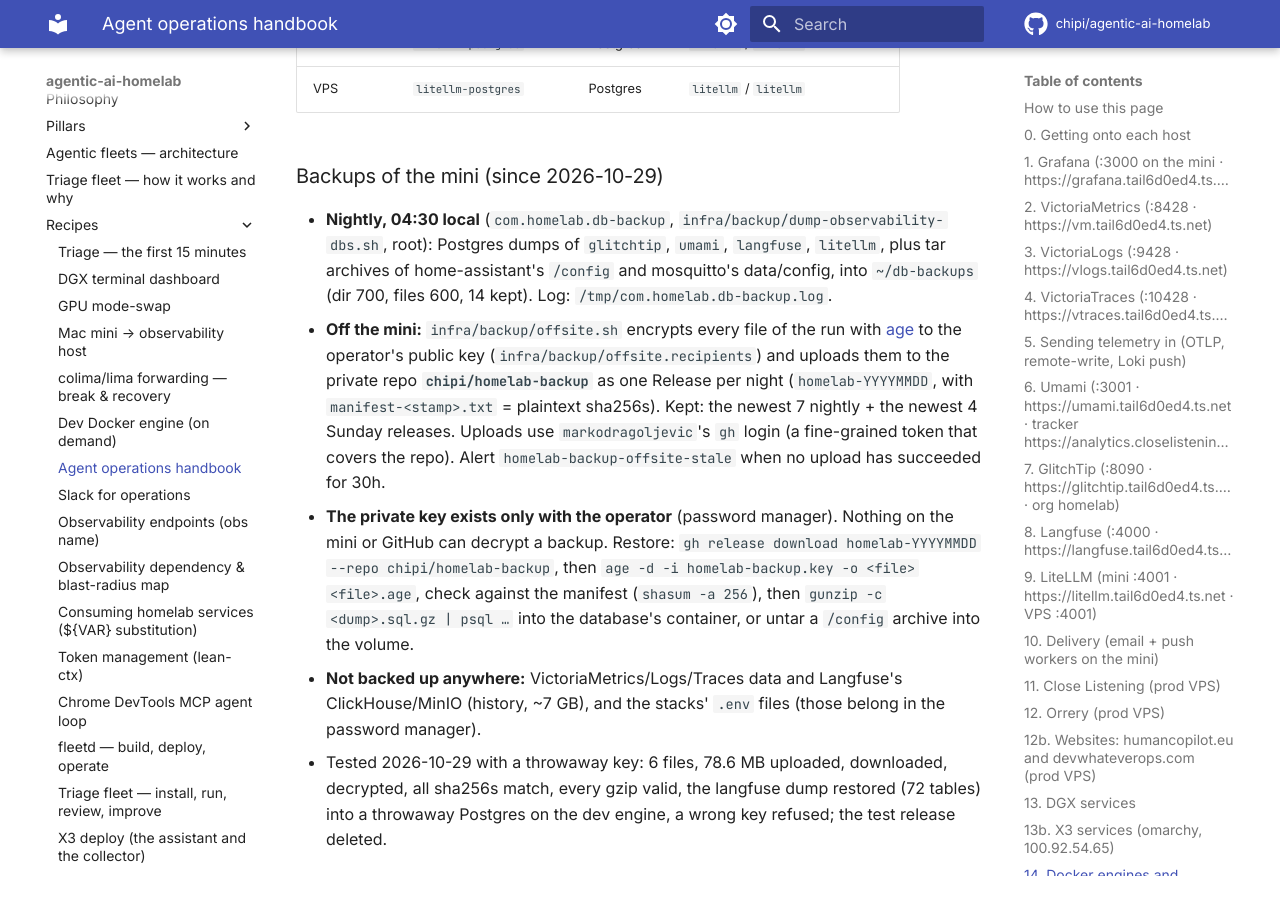
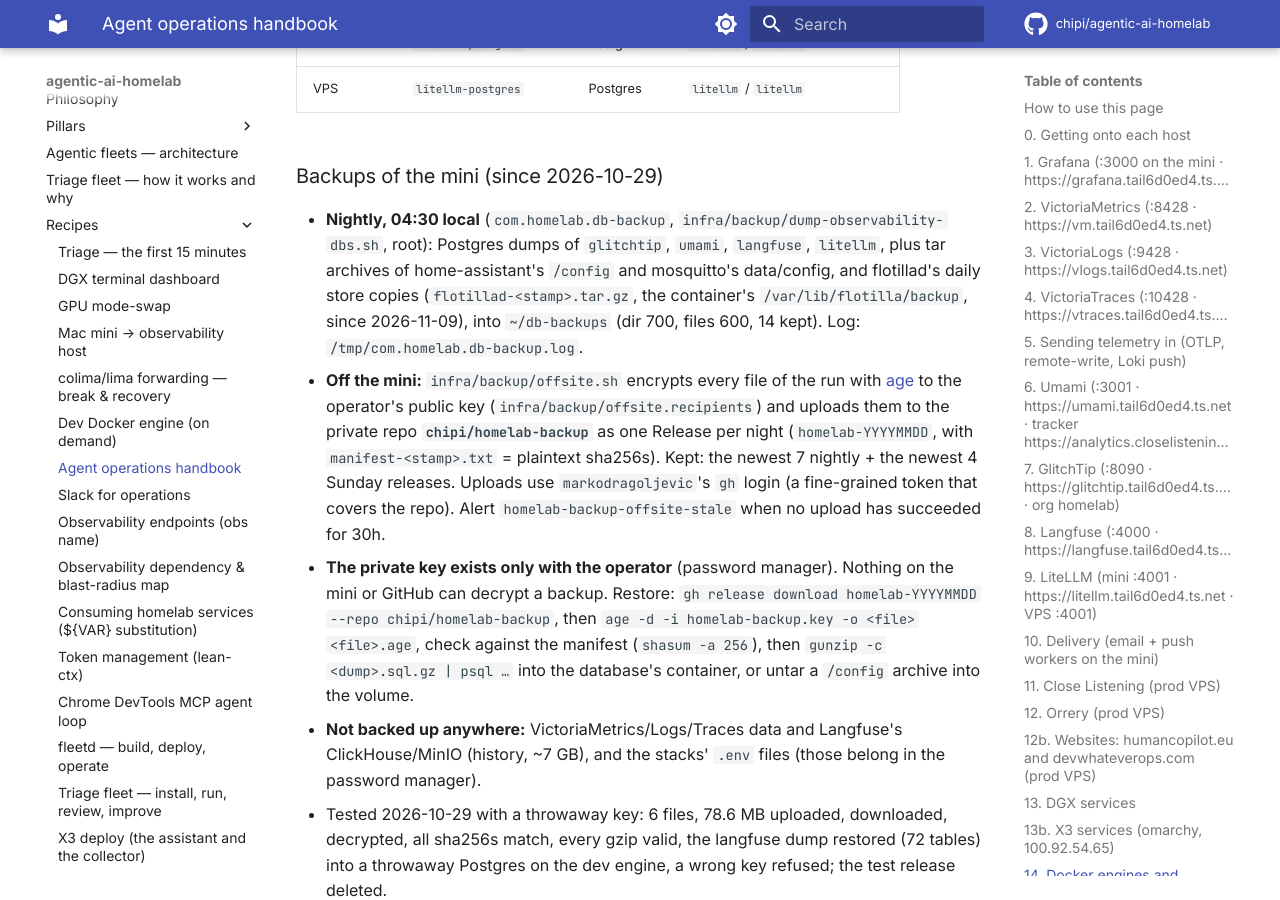
Before and after one commit to chipi/agentic-ai-homelab, an MkDocs documentation site: the page built from docs/recipes/agent-access.md, in a window 1280 px wide and 900 px high, scrolled down 24433 px. Built offline with MkDocs 1.6.1 and Material for MkDocs 9.7.7, drawn with Linux system fonts in a browser that asks for light colours; comment, search, counter and statistics services are not loaded.

Commit message:
backup: flotillad's daily store copies join the nightly backup and its offsite copy
flotillad writes one copy of its SQLite store per day into its state volume
(backup/flotilla-<day>.db, 7 kept), which was never copied off the mini. The
nightly job now streams that directory out with `docker cp` (the image is
distroless, no shell) as flotillad-<stamp>.tar.gz, so offsite.sh encrypts
and uploads it with the rest. Tested on the mini with only the new block,
into a scratch dir: "OK flotillad (8430 bytes)", both day copies inside.

Co-Authored-By: Claude Opus 5.5 <noreply@anthropic.com>
Claude-Session: https://claude.ai/code/session_01DJqN6tYa8ro8Kjh54qGCF1

```diff
--- a/docs/recipes/agent-access.md
+++ b/docs/recipes/agent-access.md
@@ -719,8 +719,9 @@ Deploy, logs, undo, and the GPU memory rule against the eval harness: `recipes/x
 
 - **Nightly, 04:30 local** (`com.homelab.db-backup`, `infra/backup/dump-observability-dbs.sh`, root):
   Postgres dumps of `glitchtip`, `umami`, `langfuse`, `litellm`, plus tar archives of
-  home-assistant's `/config` and mosquitto's data/config, into `~/db-backups` (dir 700, files
-  600, 14 kept). Log: `/tmp/com.homelab.db-backup.log`.
+  home-assistant's `/config` and mosquitto's data/config, and flotillad's daily store copies
+  (`flotillad-<stamp>.tar.gz`, the container's `/var/lib/flotilla/backup`, since 2026-11-09),
+  into `~/db-backups` (dir 700, files 600, 14 kept). Log: `/tmp/com.homelab.db-backup.log`.
 - **Off the mini:** `infra/backup/offsite.sh` encrypts every file of the run with
   [age](https://age-encryption.org) to the operator's public key (`infra/backup/offsite.recipients`)
   and uploads them to the private repo **`chipi/homelab-backup`** as one Release per night
```
Also changed, not shown: 1 other file.
